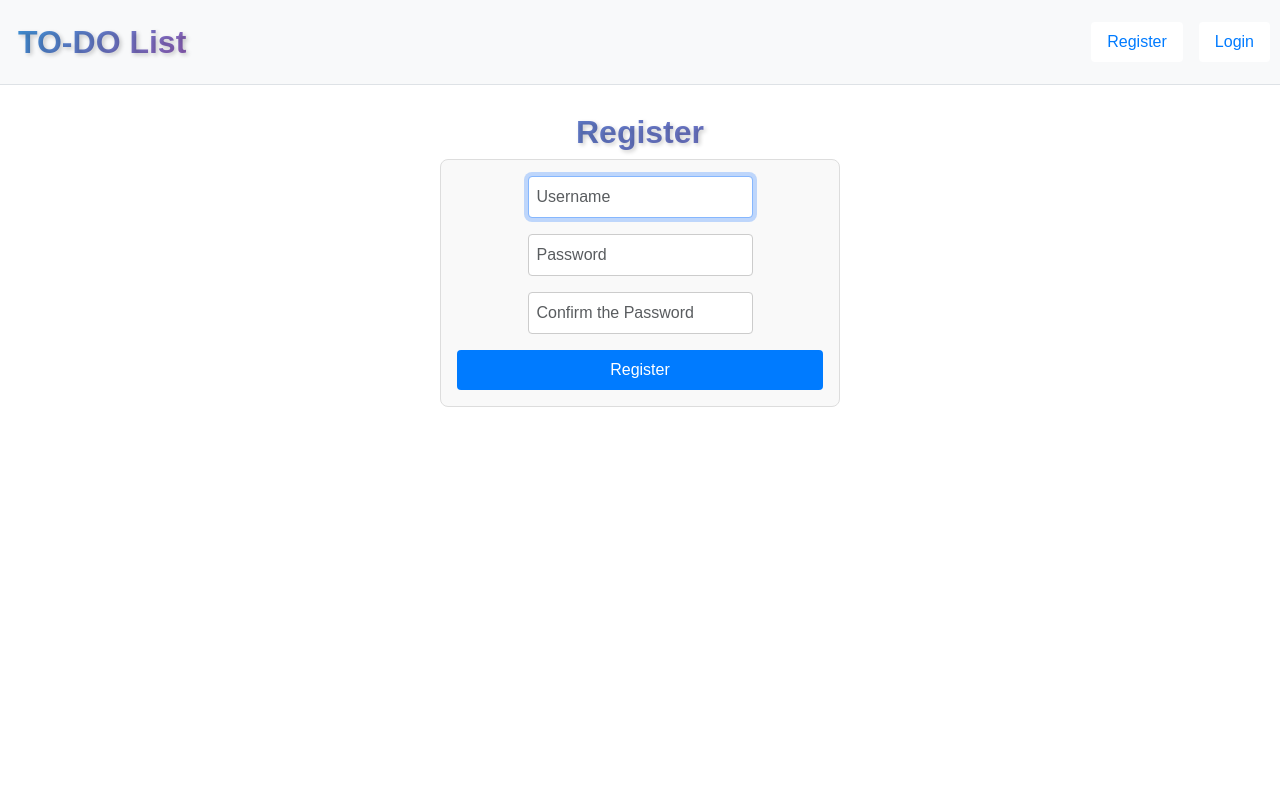
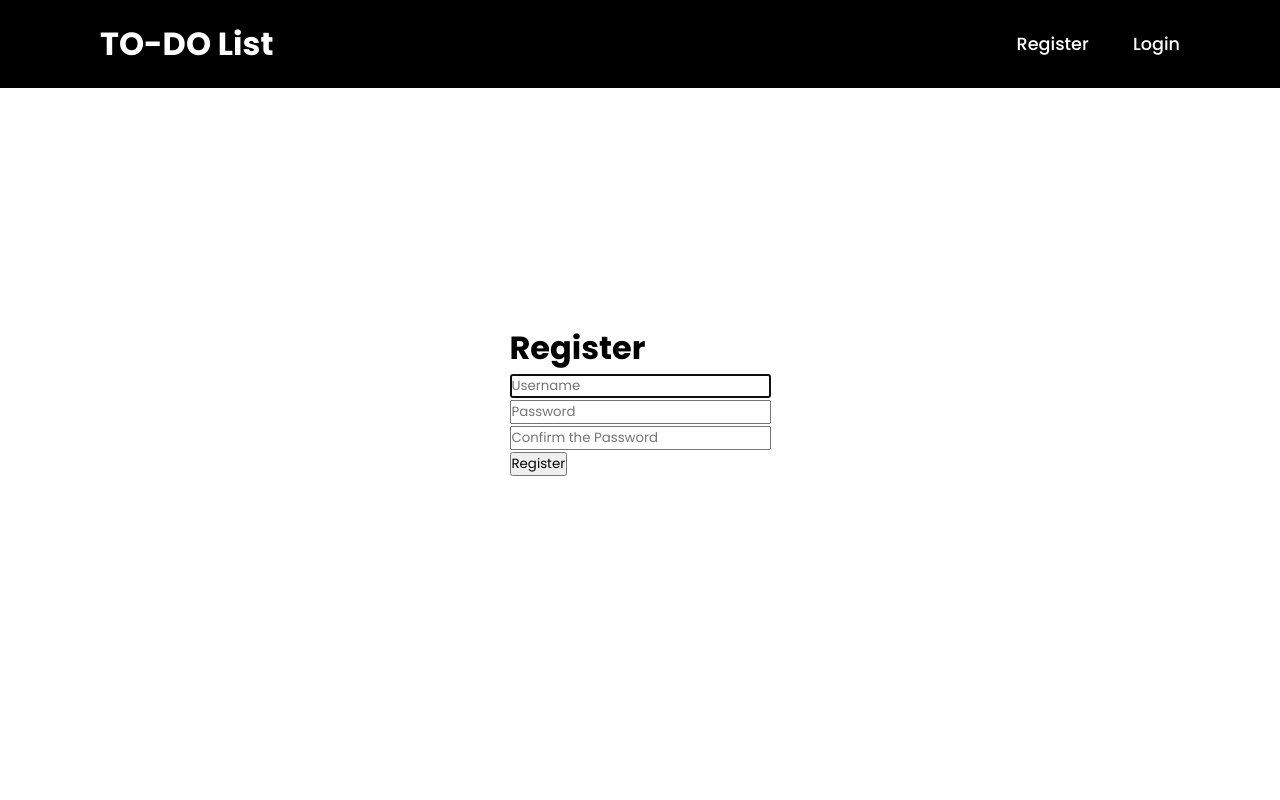
Before and after one commit to Derich1/To-Do-List, a Flask app: page /register in a window 1280 px wide. Run offline with Flask 3, Linux system fonts and the light colour scheme.

Commit message:
melhorando estéticamente

```diff
--- a/TO-DOLIST/app.py
+++ b/TO-DOLIST/app.py
@@ -69,6 +69,13 @@ def login():
     else:
         return render_template("login.html")
 
+@app.route("/logout")
+def logout():
+    # Forget any user_id
+    session.clear()
+
+    # Redirect user to login form
+    return redirect("/")
 
 @app.route("/register", methods=["GET", "POST"])
 def register():
--- a/TO-DOLIST/static/styles.css
+++ b/TO-DOLIST/static/styles.css
@@ -1,133 +1,78 @@
-/* Reset básico */
-body {
+@import url('https://fonts.googleapis.com/css2?family=Poppins:ital,wght@0,100;0,200;0,300;0,400;0,500;0,600;0,700;0,800;0,900;1,100;1,200;1,300;1,400;1,500;1,600;1,700;1,800;1,900&display=swap');
+
+/* tudo*/
+*{
     margin: 0;
-    font-family: Arial, sans-serif;
+    padding: 0;
+    box-sizing: border-box;
+    font-family: "poppins";
 }
 
-/* Estilos para a barra de navegação */
-nav {
-    background-color: #f8f9fa;
-    border-bottom: 1px solid #dee2e6;
-    padding: 10px;
+body{
+    display: flex;
+    justify-content: center;
+    align-items: center;
+    min-height: 100vh;
+}
+/* tudo que está no cabeçalho */
+header {
+    position: fixed;
+    top: 0;
+    left: 0;
+    width: 100%;
+    padding: 20px 100px;
+    background: #000;
+    display: flex;
+    justify-content: space-between;
+    align-items: center;
+    z-index: 99;
+}
+/* "to do list" do cabecalho */
+.logo {
+    font-size: 2em;
+    color: #fff;
+    user-select: none;
 }
 
-.navbar-container {
-    display: flex;
-    align-items: center;
-    justify-content: space-between;
+/* Register e login la no cabeçalho */
+.navigation a{
+    position: relative;
+    font-size: 1.1em;
+    color: #fff;
+    text-decoration: none;
+    font-weight: 500;
+    margin-left: 40px;
 }
 
-.navbar-brand {
-    text-decoration: none;
+.navigation a::after{
+    content: "";
+    position: absolute;
+    left: 0;
+    bottom: -6px;
+    width: 100%;
+    height: 3px;
+    background: #fff;
+    border-radius: 5px;
+    transform-origin: center;
+    transform: scaleX(0);
+    transition: transform .3s;
 }
 
-.titulo-principal {
-    margin: 0;
-    font-size: 2rem;
-    font-weight: bold;
-    color: #2C3E50;
-    text-align: center;
-    text-shadow: 2px 2px 4px rgba(0, 0, 0, 0.2);
-    background: linear-gradient(135deg, #3498db, #9b59b6);
-    -webkit-background-clip: text;
-    background-clip: text;
-    -webkit-text-fill-color: transparent;
-    padding: 0.5rem;
+.navigation a:hover::after{
+    transform: scaleX(1);
 }
 
-.nav-list {
-    list-style: none;
-    padding: 0;
-    margin: 0;
-    display: flex;
-    gap: 1rem;
+@media only screen and (max-width: 780px){
+    header{
+        padding: 20px 50px;
+    }
+
+    .logo{
+        font-size: 1em;
+    }
+
+    .navigation a{
+        font-size: 1em;
+        margin-left: 20px;
+    }
 }
-
-.nav-list li {
-    color: #007bff;
-    margin: 0;
-}
-
-.nav-list a {
-    text-decoration: none;
-    color: #007bff;
-}
-
-.nav-list a:hover {
-    text-decoration: underline;
-}
-
-/* Estilos para o conteúdo principal */
-main {
-    padding: 20px;
-}
-
-/* Estilos gerais para o formulário */
-form {
-    max-width: 400px; /* Largura máxima do formulário */
-    margin: auto; /* Centraliza o formulário */
-    padding: 1rem; /* Espaçamento interno */
-    border: 1px solid #ddd; /* Borda leve */
-    border-radius: 8px; /* Bordas arredondadas */
-    background-color: #f9f9f9; /* Fundo leve */
-}
-
-/* Estilos para os campos de entrada */
-input[type="text"], input[type="password"] {
-    width: 100%; /* Largura completa */
-    padding: 0.5rem; /* Espaçamento interno */
-    margin-bottom: 1rem; /* Espaçamento inferior */
-    border: 1px solid #ccc; /* Borda leve */
-    border-radius: 4px; /* Bordas arredondadas */
-}
-
-/* Estilos para o botão de envio */
-button[type="submit"] {
-    width: 100%; /* Largura completa */
-    padding: 0.5rem; /* Espaçamento interno */
-    background-color: #007bff; /* Cor de fundo */
-    color: white; /* Cor do texto */
-    border: none; /* Remove a borda padrão */
-    border-radius: 4px; /* Bordas arredondadas */
-    cursor: pointer; /* Cursor pointer */
-}
-
-button[type="submit"]:hover {
-    background-color: #0056b3; /* Cor de fundo ao passar o mouse */
-}
-
-/* Estilo básico para o botão */
-.menu-button {
-    position: relative;
-    padding: 0.5rem 1rem;
-    border: none;
-    background: #fff; /* Cor de fundo padrão */
-    color: white;
-    font-size: 1rem;
-    border-radius: 4px;
-    cursor: pointer;
-    overflow: hidden; /* Esconde o conteúdo que sai dos limites do botão */
-    transition: background-color 0.3s ease; /* Transição suave para a cor de fundo */
-}
-
-.menu-button:hover {
-    background-color: #fff; /* Cor de fundo ao passar o mouse */
-}
-
-/* Linha animada no botão */
-.menu-button::before {
-    content: "";
-    position: absolute;
-    width: 100%;
-    height: 2px;
-    background: #000; /* Cor da linha */
-    border-radius: 5px;
-    transform: scaleX(0); /* Começa invisível */
-    transition: transform 0.5s ease; /* Transição suave */
-    bottom: 0;
-    left: 0;
-}
-
-.menu-button:hover::before {
-    transform: scaleX(1); /* Expande a linha ao passar o mouse */
-}
--- a/TO-DOLIST/templates/layout.html
+++ b/TO-DOLIST/templates/layout.html
@@ -6,43 +6,23 @@
         <meta charset="UTF-8">
         <meta name="viewport" content="initial-scale=1, width=device-width">
         <script src="https://cdn.jsdelivr.net/npm/bootstrap@5.3.3/dist/js/bootstrap.bundle.min.js" integrity="sha384-YvpcrYf0tY3lHB60NNkmXc5s9fDVZLESaAA55NDzOxhy9GkcIdslK1eN7N6jIeHz" crossorigin="anonymous"></script>
-        <link href="https://cdn.jsdelivr.net/npm/bootstrap@5.3.3/dist/css/bootstrap.min.css" rel="stylesheet" integrity="sha384-QWTKZyjpPEjISv5WaRU9OFeRpok6YctnYmDr5pNlyT2bRjXh0JMhjY6hW+ALEwIH" crossorigin="anonymous">
         <link href="/static/sticker.png" rel="icon">
         <link href="/static/styles.css" rel="stylesheet">
         <title>To-do List {% block title %}{% endblock %}</title>
     </head>
 
     <body>
-        <nav>
-            <div class="navbar-container">
-                <a class="navbar-brand titulo-principal" href="/"> <span>TO-DO List</span></a>
-                <button class="navbar-toggler"></button>
-                <div class="menu">
+        <header>
+            <h2 class="logo">TO-DO List</h2>
+            <nav class="navigation">
                     {% if session["user_id"] %}
-                        <ul class="nav-list">
-                            <li>
-                                <a href="Home">Home</a>
-                            </li>
-                        </ul>
-                        <ul class="nav-list">
-                            <li>
-                                <a href="/logout">Logout</a>
-                            </li>
-                        </ul>
-
+                        <a href="/logout">Logout</a>
                     {% else %}
-                        <ul class="nav-list">
-                            <li class="menu-button">
-                                <a href="/register">Register</a>
-                            </li>
-                            <li class="menu-button">
-                                <a href="/login">Login</a>
-                            </li>
-                        </ul>
+                        <a href="/register">Register</a>
+                        <a href="/login">Login</a>
                     {% endif %}
-                </div>
-            </div>
-        </nav>
+            </nav>
+        </header>
         <main>
             {% block main %}{% endblock %}
         </main>
```
Also changed, not shown: TO-DOLIST/templates/login.html (+6 -2 lines), 2 other files.
